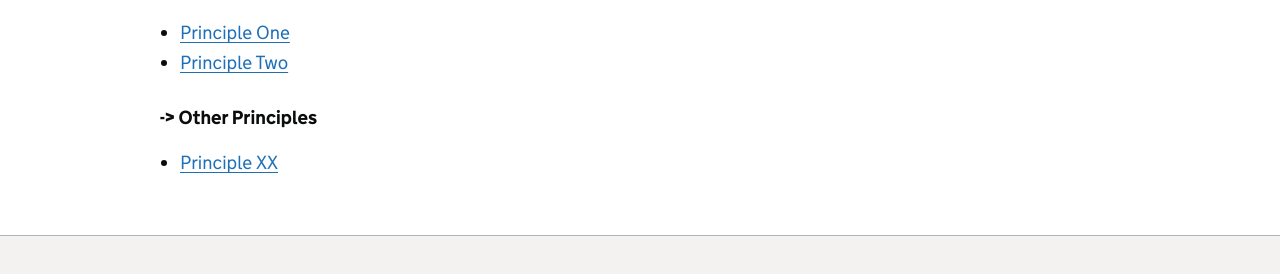
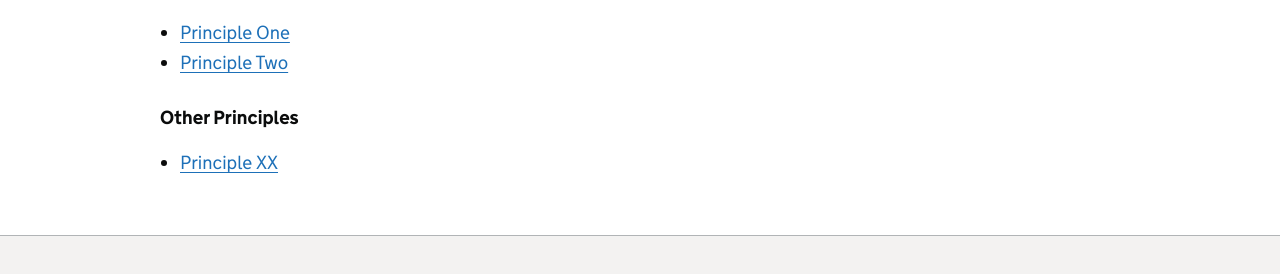
Before and after one commit to co-cddo/future-data-architecture, a Jekyll site: the page built from index.md, in a window 1280 px wide. Shown: the part 395-669 px from the top of the page. Built offline with Jekyll 4.4.1, drawn with Linux system fonts in a browser that asks for light colours.

Commit message:
Remove indent -> from sub-section heading.

```diff
--- a/_includes/navigation.html
+++ b/_includes/navigation.html
@@ -8,7 +8,7 @@
   </ul>
 
     {% for child in section.children %}
-      <h3 class="govuk-heading-s">-> {{ child.section }}</h3>
+      <h3 class="govuk-heading-s">{{ child.section }}</h3>
       <ul class="govuk-list govuk-list--bullet">
         {% for nav_page in child.pages %}
           {% include nav_item.html %}
```
